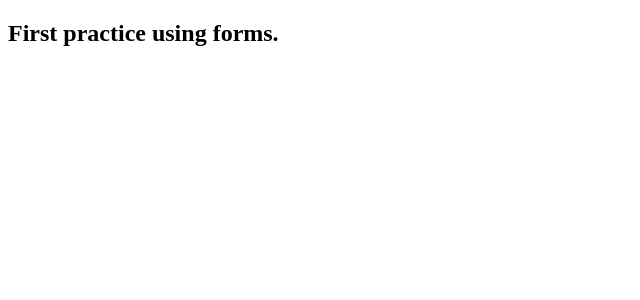
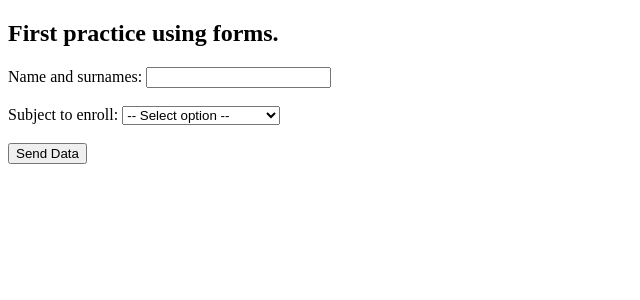
Before and after one commit to a24davidos/dwcs, a PHP site: page /task_2_9_formulario.php in a window 1280 px wide. Shown: the top 300 px of the page, without its empty margins (0-640 px from the left). Run offline with PHP 8.4, Linux system fonts and the light colour scheme.

Commit message:
task 2.9 acabado

```diff
--- a/LAMP/src/task_2_9_formulario.php
+++ b/LAMP/src/task_2_9_formulario.php
@@ -1,11 +1,82 @@
+<?php
+declare (strict_types=1)
+
+?>
 <!DOCTYPE html>
 <html lang="en">
 <head>
     <meta charset="UTF-8">
     <meta name="viewport" content="width=device-width, initial-scale=1.0">
     <title>Formulario PHP</title>
+    <style>
+        .error{
+            color: #FF0000;
+        }
+    </style>
 </head>
 <body>
+
+    <?php
+    // Función para las medidas de seguridad
+    function test_input($data) {
+    $data = trim($data);
+    $data = stripslashes($data);
+    $data = htmlspecialchars($data);
+    return $data;
+    }
+
+    // Array asociativo con los diferentes subjects
+    $subjects = [
+    0 => "Java Programming",
+    1 => "Web Design",
+    2 => "Dockers administration",
+    3 => "Django framework",
+    4 => "Mongo database"
+    ];
+
+    $subject = $name = "";
+    $subjectErr = $nameErr = "";
+
+    // Validar formulario al enviar
+    if ($_SERVER["REQUEST_METHOD"] == "POST") {
+        // Validar el nombre
+        if (empty($_POST["name"])) {
+            $nameErr = "El nombre es obligatorio";
+        } else {
+            $name = test_input($_POST["name"]);
+        }
+
+        // Validar selección del curso (subject)
+        if (empty($_POST["subject"])) {
+            $subjectErr = "Debe seleccionar un curso";
+        } else {
+            $selected_subject = test_input($_POST["subject"]);
+        }
+    }
+
+
+    ?>
+
     <h2>First practice using forms.</h2>
+
+    <form method="post" action="<?php echo htmlspecialchars($_SERVER["PHP_SELF"]); ?>">
+        Name and surnames:
+        <input type="text" name="name" required >
+        <span class="error"><?php if($nameErr) echo "* ".$nameErr; ?></span> <br><br>
+
+        <label for="subject">Subject to enroll: </label>
+        <select id="subject" name="subject" value="Select option">
+            <option value="" disabled selected>-- Select option --</option>
+            <?php foreach($subjects as $key => $value):?>
+                <option value="<?= $key?>"><?= $value ?></option>
+            <?php endforeach; ?>
+
+        </select><span class="error"><?php if($subjectErr) echo " * ".$subjectErr; ?></span>
+        <br><br>
+
+        <input type="submit" value="Send Data">
+
+    </form>
+
 </body>
 </html>
```
Also changed, not shown: LAMP/src/task_2_9_formulario/manage.php (added, +38 -0 lines), LAMP/src/task_2_9_formulario/manage2.php (added, +36 -0 lines), LAMP/src/task_2_9_formulario/principal.php (added, +60 -0 lines).
